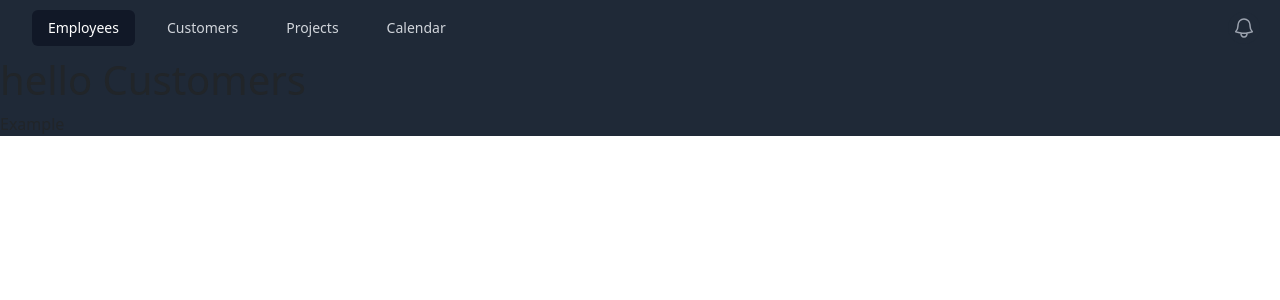
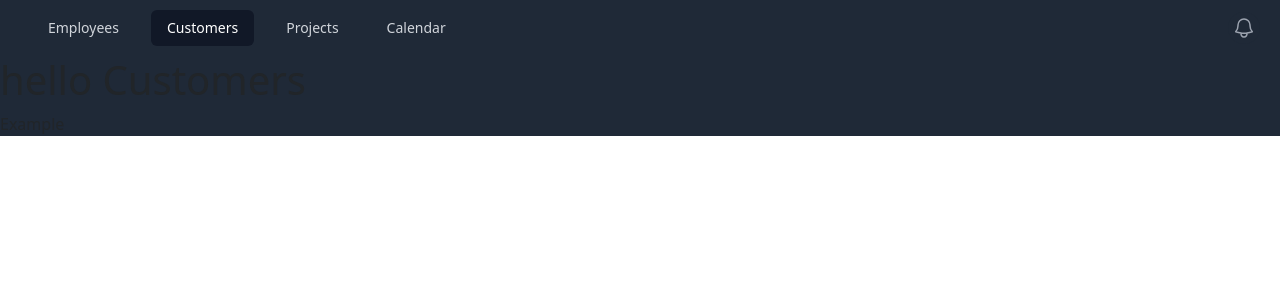
Before and after one commit to barkouchyass/react, a React (Create React App) app: page /customers in a window 1280 px wide. Shown: the top 300 px of the page. Built offline with nearby package versions, Linux system fonts and the light colour scheme.

Commit message:
configuration NavLink

```diff
--- a/src/App.js
+++ b/src/App.js
@@ -10,14 +10,16 @@
 function App() {
 
   return (
-    <Header>
+
       <BrowserRouter>
+      <Header>
         <Routes>
           <Route path='/employees' element={<Employees/>} />
           <Route path='/customers' element={<Customers/>} />
         </Routes>
-      </BrowserRouter>
-  </Header>
+     </Header>
+     </BrowserRouter>
+
 
 )
 }
--- a/src/components/Header.js
+++ b/src/components/Header.js
@@ -1,11 +1,12 @@
 import { Disclosure, DisclosureButton, DisclosurePanel, Menu, MenuButton, MenuItem, MenuItems } from '@headlessui/react'
 import { Bars3Icon, BellIcon, XMarkIcon } from '@heroicons/react/24/outline'
+import { NavLink } from 'react-router-dom'
 
 const navigation = [
-    { name: 'Employees', href: '/Employees', current: true },
-    { name: 'Customers', href: '/Customers', current: false },
-    { name: 'Projects', href: '#', current: false },
-    { name: 'Calendar', href: '#', current: false },
+    { name: 'Employees', href: '/Employees' },
+    { name: 'Customers', href: '/Customers' },
+    { name: 'Projects', href: '/other' },
+    { name: 'Calendar', href: '/other2' },
 ]
 
 function classNames(...classes) {
@@ -31,17 +32,19 @@
                         <div className="hidden sm:ml-6 sm:block">
                             <div className="flex space-x-4">
                                 {navigation.map((item) => (
-                                    <a
-                                        key={item.name}
-                                        href={item.href}
-                                        aria-current={item.current ? 'page' : undefined}
-                                        className={classNames(
-                                            item.current ? 'no-underline bg-gray-900 text-white' : 'no-underline text-gray-300 hover:bg-gray-700 hover:text-white',
-                                            'rounded-md px-3 py-2 text-sm font-medium',
-                                        )}
-                                    >
-                                        {item.name}
-                                    </a>
+                                   <NavLink
+                                   key={item.name}
+                                   to={item.href}
+                                   className={({ isActive }) => {
+                                       return `rounded-md px-3 py-2 text-sm font-medium no-underline ${
+                                           !isActive
+                                               ? 'text-gray-300 hover:bg-gray-700 hover:text-white'
+                                               : 'bg-gray-900 text-white'
+                                       }`;
+                                   }}
+                               >
+                                   {item.name}
+                               </NavLink>
                                 ))}
                             </div>
                         </div>
```
